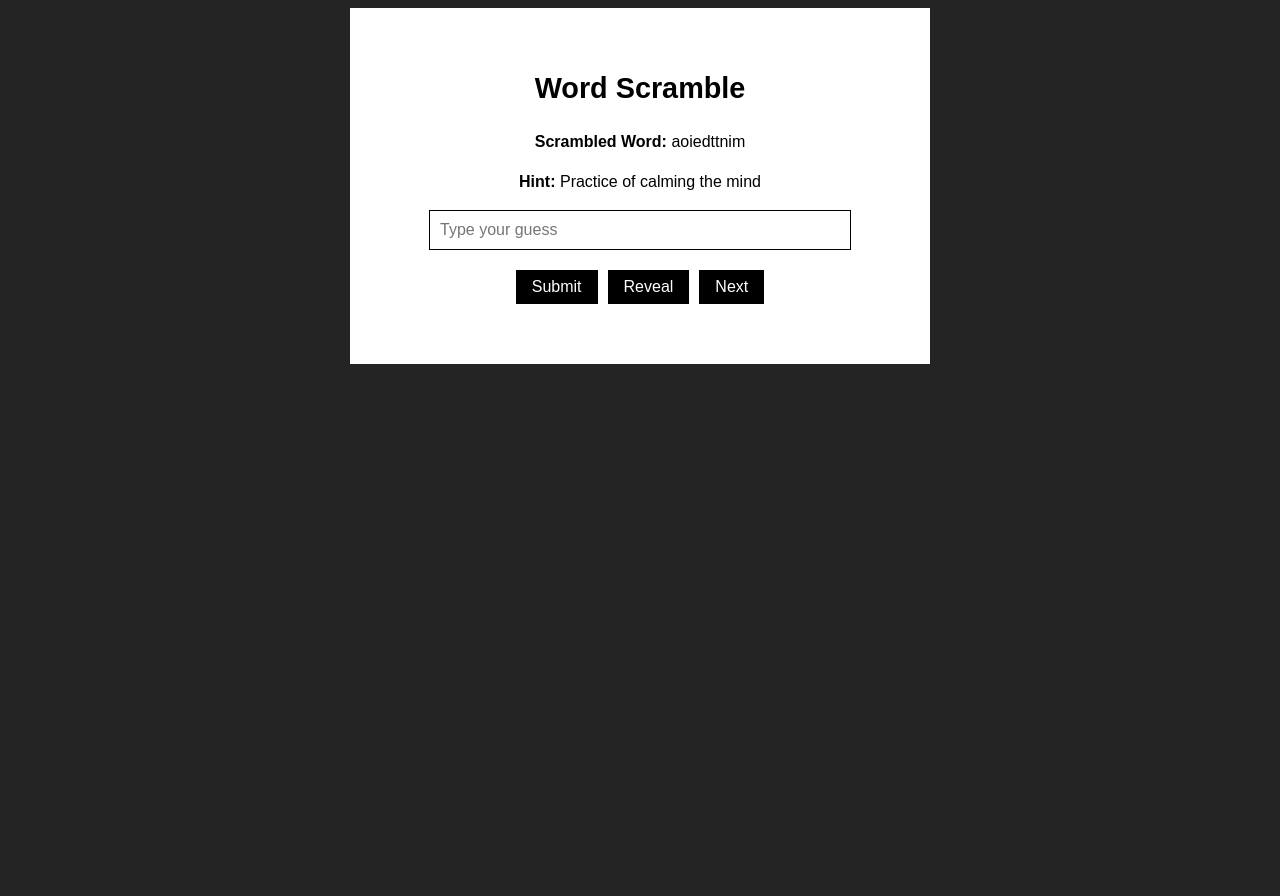
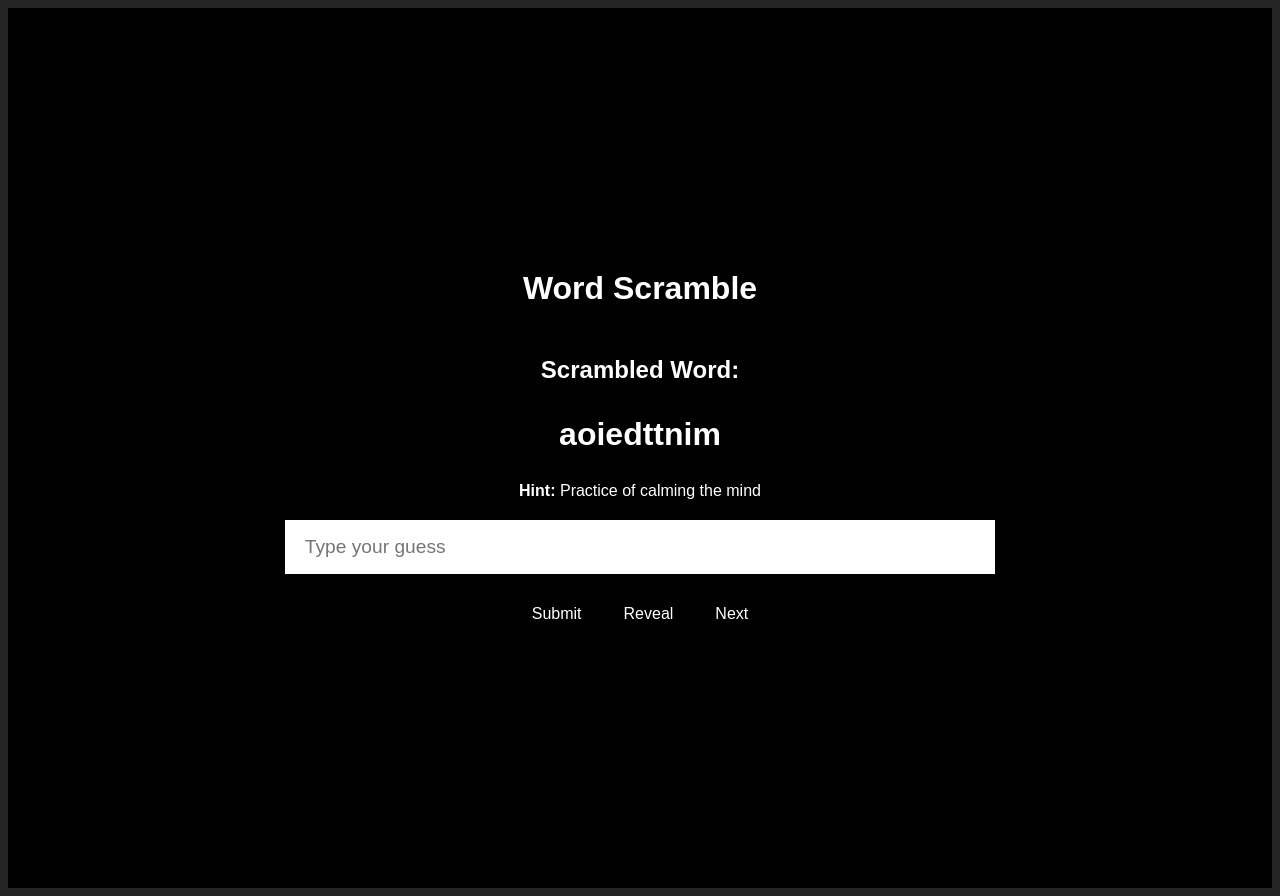
Before and after one commit to kofiarhin/kf-rt-alpha, a React (Vite) app: page / in a window 1280 px wide. Before the commit the page ends 800 px from the top, so only its background shows below. Built offline with nearby package versions, Linux system fonts and the light colour scheme.

Commit message:
update to ui

```diff
--- a/src/App.jsx
+++ b/src/App.jsx
@@ -1,27 +1,33 @@
-import React, { useState, useEffect } from 'react';
+import React, { useState, useEffect } from "react";
 
 const words = [
-  { word: "subconscious", hint: "Part of the mind that runs in the background" },
+  {
+    word: "subconscious",
+    hint: "Part of the mind that runs in the background",
+  },
   { word: "meditation", hint: "Practice of calming the mind" },
   { word: "visualization", hint: "Mental image of a desired reality" },
   { word: "habit", hint: "A routine or practice done regularly" },
-  { word: "affirmation", hint: "Positive statement repeated to change beliefs" },
+  {
+    word: "affirmation",
+    hint: "Positive statement repeated to change beliefs",
+  },
 ];
 
 const shuffle = (word) => {
-  const arr = word.split('');
+  const arr = word.split("");
   for (let i = arr.length - 1; i > 0; i--) {
     const j = Math.floor(Math.random() * (i + 1));
     [arr[i], arr[j]] = [arr[j], arr[i]];
   }
-  return arr.join('');
+  return arr.join("");
 };
 
 const App = () => {
-  const [current, setCurrent] = useState({ word: '', hint: '' });
-  const [scrambled, setScrambled] = useState('');
-  const [guess, setGuess] = useState('');
-  const [message, setMessage] = useState('');
+  const [current, setCurrent] = useState({ word: "", hint: "" });
+  const [scrambled, setScrambled] = useState("");
+  const [guess, setGuess] = useState("");
+  const [message, setMessage] = useState("");
   const [showAnswer, setShowAnswer] = useState(false);
   const [fadeKey, setFadeKey] = useState(0);
 
@@ -34,17 +40,17 @@ const App = () => {
     const scrambledWord = shuffle(random.word);
     setCurrent(random);
     setScrambled(scrambledWord);
-    setGuess('');
-    setMessage('');
+    setGuess("");
+    setMessage("");
     setShowAnswer(false);
-    setFadeKey(prev => prev + 1); // Triggers re-animation
+    setFadeKey((prev) => prev + 1); // Triggers re-animation
   };
 
   const checkGuess = () => {
     if (guess.trim().toLowerCase() === current.word.toLowerCase()) {
-      setMessage('Correct!');
+      setMessage("Correct!");
     } else {
-      setMessage('Try again.');
+      setMessage("Try again.");
     }
   };
 
@@ -53,9 +59,22 @@ const App = () => {
       <h1 style={styles.title}>Word Scramble</h1>
 
       <div key={fadeKey} style={styles.fadeIn}>
-        <p><strong>Scrambled Word:</strong> {scrambled}</p>
-        <p><strong>Hint:</strong> {current.hint}</p>
+        <h2>
+          <strong>Scrambled Word:</strong>
+        </h2>
+
+        <h1 className="scrambled"> {scrambled} </h1>
+        <p>
+          <strong>Hint:</strong> {current.hint}
+        </p>
       </div>
+
+      {message && <p style={styles.message}>{message}</p>}
+      {showAnswer && (
+        <h2>
+          <strong>Answer:</strong> {current.word}
+        </h2>
+      )}
 
       <input
         type="text"
@@ -66,84 +85,101 @@ const App = () => {
       />
 
       <div style={styles.buttonRow}>
-        <button onClick={checkGuess} style={styles.button}>Submit</button>
-        <button onClick={() => setShowAnswer(true)} style={styles.button}>Reveal</button>
-        <button onClick={getNewWord} style={styles.button}>Next</button>
+        <button onClick={checkGuess} style={styles.button}>
+          Submit
+        </button>
+        <button onClick={() => setShowAnswer(true)} style={styles.button}>
+          Reveal
+        </button>
+        <button onClick={getNewWord} style={styles.button}>
+          Next
+        </button>
       </div>
-
-      {message && <p style={styles.message}>{message}</p>}
-      {showAnswer && <p><strong>Answer:</strong> {current.word}</p>}
     </div>
   );
 };
 
 const styles = {
   container: {
-    color: '#000',
-    backgroundColor: '#fff',
-    padding: '40px',
-    maxWidth: '500px',
-    margin: '0 auto',
-    fontFamily: 'sans-serif',
-    textAlign: 'center',
+    color: "white",
+    backgroundColor: "black",
+    padding: "40px",
+    margin: "0 auto",
+    fontFamily: "sans-serif",
+    textAlign: "center",
+    height: "100vh",
+    display: "flex",
+    alignItems: "center",
+    justifyContent: "center",
+    flexDirection: "column",
   },
   title: {
-    fontSize: '1.8rem',
-    marginBottom: '20px',
+    fontSize: "2rem",
+    marginBottom: "20px",
   },
   fadeIn: {
-    animation: 'fadeIn 0.6s ease-in-out',
+    animation: "fadeIn 0.6s ease-in-out",
   },
   input: {
-    padding: '10px',
-    width: '80%',
-    fontSize: '1rem',
-    marginBottom: '20px',
-    border: '1px solid #000',
-    outline: 'none',
-    transition: 'border-color 0.3s ease',
+    padding: "1rem 0rem",
+    textIndent: "20px",
+    width: "60%",
+    fontSize: "1.2rem",
+    marginBottom: "20px",
+    border: "1px solid #000",
+    outline: "none",
+    transition: "border-color 0.3s ease",
   },
   buttonRow: {
-    display: 'flex',
-    justifyContent: 'center',
-    gap: '10px',
-    marginBottom: '20px',
+    display: "flex",
+    justifyContent: "center",
+    gap: "10px",
+    marginBottom: "20px",
   },
   button: {
-    padding: '8px 16px',
-    fontSize: '1rem',
-    backgroundColor: '#000',
-    color: '#fff',
-    border: 'none',
-    cursor: 'pointer',
-    transition: 'transform 0.2s ease, background-color 0.3s ease',
+    padding: "10px 16px",
+    fontSize: "1rem",
+    backgroundColor: "#000",
+    color: "#fff",
+    border: "none",
+    cursor: "pointer",
+    transition: "transform 0.2s ease, background-color 0.3s ease",
   },
   message: {
-    fontWeight: 'bold',
-    marginTop: '10px',
+    fontWeight: "bold",
+    marginTop: "10px",
   },
 };
 
 // Add global styles manually or in your CSS file
 const styleSheet = document.styleSheets[0];
-styleSheet.insertRule(`
+styleSheet.insertRule(
+  `
   @keyframes fadeIn {
     from { opacity: 0; transform: translateY(10px); }
     to { opacity: 1; transform: translateY(0); }
   }
-`, styleSheet.cssRules.length);
+`,
+  styleSheet.cssRules.length
+);
 
-styleSheet.insertRule(`
+styleSheet.insertRule(
+  `
   input:focus {
     border-color: #666;
   }
-`, styleSheet.cssRules.length);
+`,
+  styleSheet.cssRules.length
+);
 
-styleSheet.insertRule(`
+styleSheet.insertRule(
+  `
   button:hover {
     transform: scale(1.05);
     background-color: #333;
   }
-`, styleSheet.cssRules.length);
+`,
+  styleSheet.cssRules.length
+);
 
 export default App;
```
